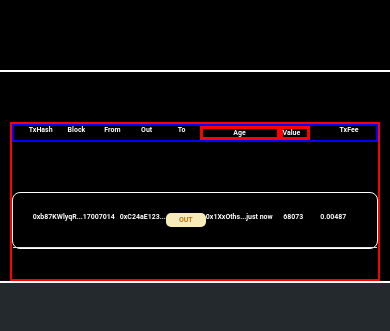
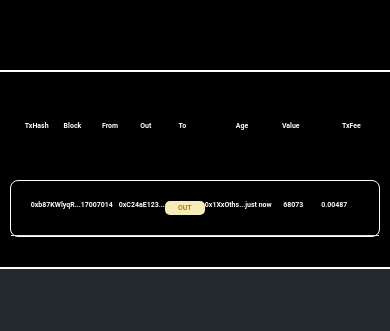
Before and after one commit to oforduh/Metamask_clone, a React (Create React App) app: page / in a window 390 px wide. Shown: the part 1049-1380 px from the top of the page. Built offline with nearby package versions, Linux system fonts and the light colour scheme.

Commit message:
fixed the table

```diff
--- a/src/components/Table.js/table.module.scss
+++ b/src/components/Table.js/table.module.scss
@@ -124,26 +124,26 @@
     .table__container {
       overflow-x: scroll;
       min-width: 95%;
-      border: 2px solid red;
+      //   border: 2px solid red;
       .table__header {
-        border: 2px solid blue;
+        // border: 2px solid blue;
         //   border: 3px solid red;
         display: grid;
         grid-template-columns: repeat(8, 1fr);
 
         font-weight: 600;
         div {
-        //   padding-left: 15px;
+          //   padding-left: 15px;
 
           &:nth-child(6) {
-              border: 3px solid red;
-              display: flex;
-              justify-content: center;
+            //   border: 3px solid red;
+            display: flex;
+            justify-content: center;
             width: 80px;
             padding-left: 0px;
           }
           &:nth-child(7) {
-              border: 3px solid red;
+            //   border: 3px solid red;
             width: 30px;
             padding-left: 0px;
             // margin-right: 30px;
```
Also changed, not shown: 6 other files (tests, documents, lock files or other folders).
